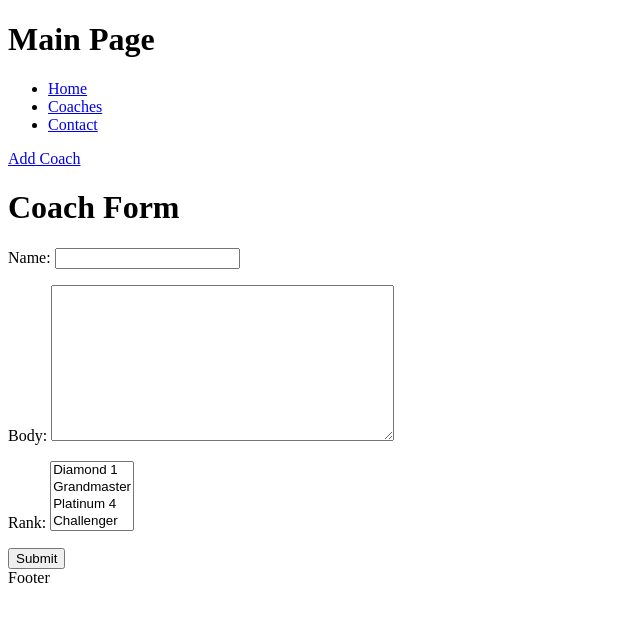
After one commit to TrintinAffleck/BetterCoaching, a Django app: page /add-coach/ in a window 1280 px wide. The commit adds this page. Shown: the top 622 px of the page, without its empty margins (0-640 px from the left). Run offline with Django 4.2, Linux system fonts and the light colour scheme; data comes from the database, SQL or seed files in the repository; both versions use the stored data as it was after the commit.

Commit message:
Added CoachForm CRU functionality

```diff
--- /dev/null
+++ b/coaches/forms.py
@@ -0,0 +1,7 @@
+from .models import Coach
+from django.forms import ModelForm
+
+class CoachForm(ModelForm):
+    class Meta:
+        model = Coach
+        fields = ['name', 'body', 'rank']
--- /dev/null
+++ b/coaches/templates/coach_form.html
@@ -0,0 +1,15 @@
+{% extends 'index.html' %}
+{% block content %}
+
+<h1>Coach Form</h1>
+
+<form action="" method="POST">
+
+    {% csrf_token %}
+    {{form.as_p}}
+
+    <input type="submit">
+
+</form>
+
+{% endblock %}
--- a/coaches/templates/coaches_list.html
+++ b/coaches/templates/coaches_list.html
@@ -17,6 +17,7 @@
         <th>Rank</th>
         <th>Review Total</th>
         <th>Review Rating</th>
+        <th>Date Joined</th>
       </tr>
 
       {% for coach in coaches.all %}
@@ -25,6 +26,7 @@
           <td>{{coach.rank.all}} </td>
           <td>{{coach.rating_total}} </td>
           <td>{{coach.rating_ratio}}% </td>
+          <td>{{coach.created_date}}</td>
         </tr>
       {% endfor %}
     </table>
--- a/coaches/urls.py
+++ b/coaches/urls.py
@@ -3,5 +3,8 @@ from . import views
 
 urlpatterns = [
     path('', views.coaches, name='coaches'),
-    path('coach/<str:pk>/', views.coach, name = 'coach')
+    path('coach/<str:pk>/', views.coach, name = 'coach'),
+    path('add-coach/', views.addCoach, name='add-coach'),
+    path('update-coach/<str:pk>/', views.updateCoach, name='update-coach')
+
 ]
--- a/coaches/views.py
+++ b/coaches/views.py
@@ -1,6 +1,9 @@
-from django.shortcuts import render
+from django.shortcuts import render, redirect
 from django.http import HttpResponse
+from .forms import CoachForm
 from .models import Coach
+
+
 def coaches(request):
     coach_obj = Coach.objects.all()
     context = {'coaches' : coach_obj}
@@ -9,3 +12,28 @@ def coaches(request):
 def coach(request,pk):
     coachObj = Coach.objects.get(id=pk)
     return render(request,'coach.html',{'coach' : coachObj})
+
+def addCoach(request):
+    form = CoachForm()
+
+    if request.method == 'POST':
+        form = CoachForm(request.POST)
+        if form.is_valid():
+            form.save()
+            return redirect('coaches')
+
+    context = {'form' : form}
+    return render(request, 'coach_form.html', context)
+
+def updateCoach(request, pk):
+    coach = Coach.objects.get(id=pk)
+    form = CoachForm(instance=coaches)
+
+    if request.method == 'POST':
+        form = CoachForm(request.POST, instance=coaches)
+        if form.is_valid():
+            form.save()
+            return redirect('coaches')
+
+    context = {'form' : form}
+    return render(request, 'coach_form.html', context)
--- a/templates/index.html
+++ b/templates/index.html
@@ -9,7 +9,7 @@
 <body>
     <h1>Main Page</h1>
     {% include 'nav-bar.html' %}
-
+    <a href="{% url 'add-coach' %}">Add Coach</a>
     {% block content %}
 
     {% endblock content%}
```
Also changed, not shown: coaches/models.py (line endings or trailing spaces), db.sqlite3.
